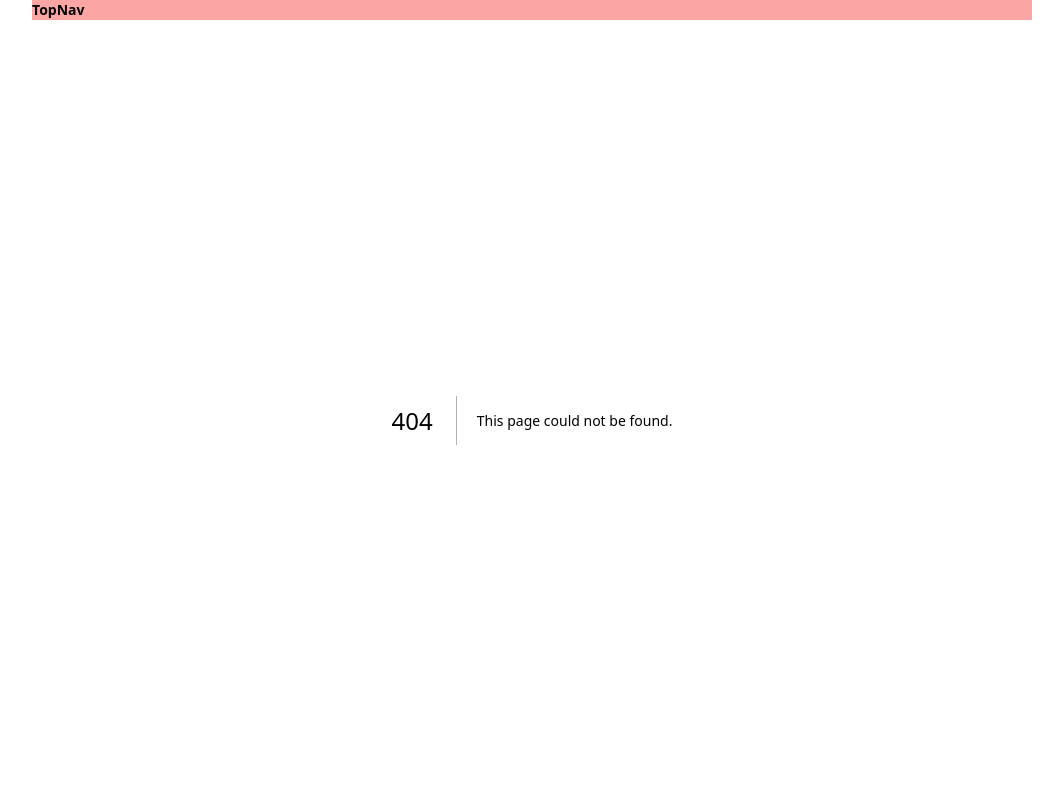
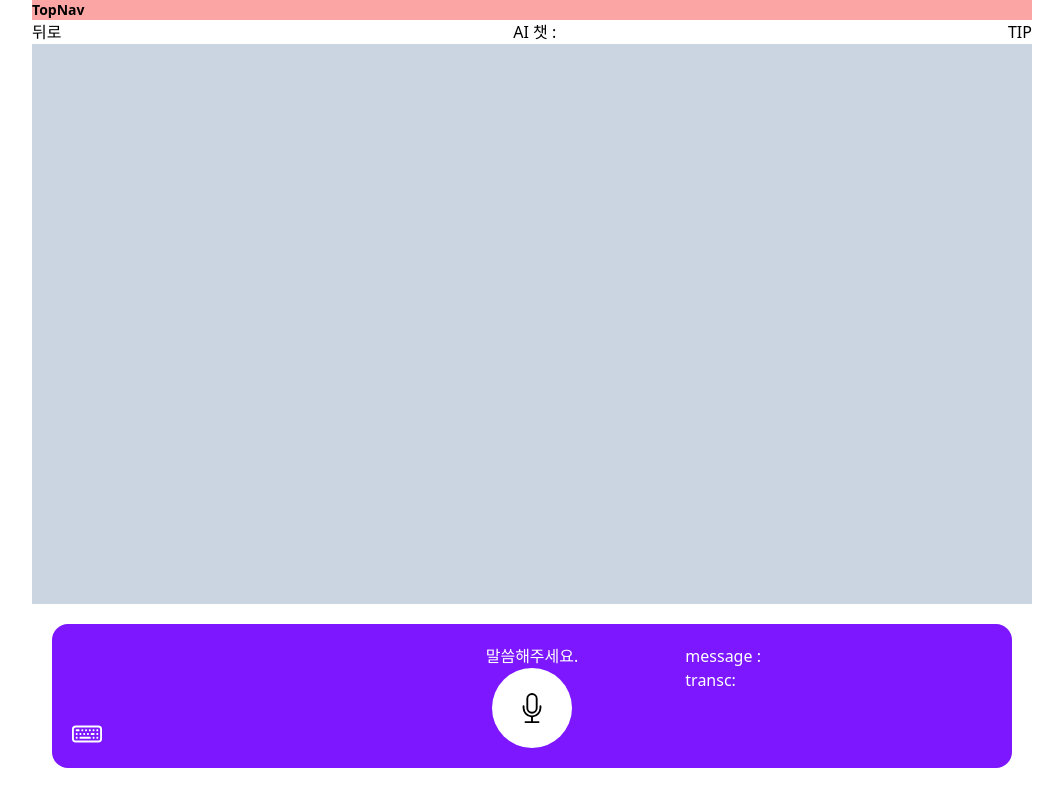
Before and after one commit to PROJECT-OPENER/Opener, a Next.js app in the folder front/: page /aiChat/1 in a window 1280 px wide. Before the commit this address had no page. Shown: the top 806 px of the page, without its empty margins (108-1171 px from the left). Built offline with nearby package versions, Linux system fonts and the light colour scheme.

Commit message:
S08P31C104-298 feat : 채팅 레이아웃, stt시작

```diff
--- a/front/package.json
+++ b/front/package.json
@@ -12,6 +12,7 @@
     "@types/node": "18.15.12",
     "@types/react": "18.0.37",
     "@types/react-dom": "18.0.11",
+    "@types/react-speech-recognition": "^3.9.2",
     "autoprefixer": "10.4.14",
     "babel-plugin-macros": "^3.1.0",
     "eslint-config-next": "13.3.0",
@@ -22,6 +23,7 @@
     "react-dom": "18.2.0",
     "react-icons": "^4.8.0",
     "react-youtube": "^10.1.0",
+    "react-speech-recognition": "^3.10.0",
     "tailwindcss": "3.3.1",
     "typescript": "5.0.4"
   },
--- /dev/null
+++ b/front/src/app/(chat)/aiChat/[slug]/components/AiChatComp.module.css
@@ -0,0 +1,7 @@
+.ai {
+  @apply bg-slate-400 rounded p-5 mr-10
+}
+
+.user {
+  @apply bg-brandY rounded p-5 ml-10 my-3
+}
--- /dev/null
+++ b/front/src/app/(chat)/aiChat/[slug]/components/AiChatComp.tsx
@@ -0,0 +1,58 @@
+'use client';
+import React, { useEffect, useRef, useState } from 'react';
+import styles from './AiChatComp.module.css';
+import AiChatSend from './AiChatSend';
+
+interface Message {
+  text: string;
+  sender: 'user' | 'ai';
+}
+
+const AiChatComp = () => {
+  const chatWindowRef = useRef<HTMLDivElement>(null);
+  const [messages, setMessages] = useState<Message[]>([]);
+
+  useEffect(() => {
+    // 스크롤이 최하단으로 자동으로 이동되도록 chatWindowRef의 scrollTop 속성을 최대값으로 설정합니다.
+    if (chatWindowRef.current) {
+      chatWindowRef.current.scrollTop = chatWindowRef.current.scrollHeight;
+    }
+  }, [messages]);
+
+  const handleSendMessage = (message: string) => {
+    setMessages((prevState) => [
+      ...prevState,
+      { text: message, sender: 'user' },
+    ]);
+  };
+  const handleReceiveMessage = (message: string) => {
+    setMessages((prevState) => [...prevState, { text: message, sender: 'ai' }]);
+  };
+  return (
+    <div className="h-full">
+      <div
+        ref={chatWindowRef}
+        className="min-h-[70vh] max-h-[70vh] bg-slate-300 overflow-y-scroll"
+      >
+        {messages.map((message, index) => (
+          <div
+            key={index}
+            className={message.sender === 'user' ? 'text-right' : ''}
+          >
+            <div
+              className={message.sender === 'user' ? styles.user : styles.ai}
+            >
+              {message.text}
+            </div>
+          </div>
+        ))}
+      </div>
+      <AiChatSend
+        onSendMessage={handleSendMessage}
+        onReceiveMessage={handleReceiveMessage}
+      />
+    </div>
+  );
+};
+
+export default AiChatComp;
--- /dev/null
+++ b/front/src/app/(chat)/aiChat/[slug]/components/AiChatNav.tsx
@@ -0,0 +1,18 @@
+'use client';
+import { useSearchParams } from 'next/navigation';
+import React from 'react';
+
+const AiChatNav = () => {
+  const searchParams = useSearchParams();
+  const search = searchParams.get('sub');
+  console.log(search);
+  return (
+    <div className="flex justify-between">
+      <div>뒤로</div>
+      <div>AI 챗 : {search}</div>
+      <div>TIP</div>
+    </div>
+  );
+};
+
+export default AiChatNav;
--- /dev/null
+++ b/front/src/app/(chat)/aiChat/[slug]/components/AiChatSend.tsx
@@ -0,0 +1,130 @@
+'use client';
+import React, { useState } from 'react';
+import { BsArrowUp, BsKeyboard, BsMic } from 'react-icons/bs';
+import 'regenerator-runtime';
+import SpeechRecognition, {
+  useSpeechRecognition,
+} from 'react-speech-recognition';
+
+type SendMessageFunction = (message: string) => void;
+type onReceiveMessage = (message: string) => void;
+
+interface AiChatSendProps {
+  onSendMessage: SendMessageFunction;
+  onReceiveMessage: onReceiveMessage;
+}
+
+class ChatGPT {
+  getRandomAnswer() {
+    const answers = [
+      "I'm sorry, but I don't think I can make it to the meeting tomorrow.",
+      "Could you please repeat that? I didn't quite catch what you said.",
+      "That's a great idea! Let's definitely look into it further.",
+      "I'm really looking forward to the concert this weekend.",
+      "I'm afraid I won't be able to make it to your party next week.",
+      "It's been a pleasure working with you on this project.",
+      'Do you mind if we reschedule our call for later this week?',
+      "I completely understand where you're coming from on this issue.",
+      "I'm excited to see what new opportunities this job will bring.",
+      'Can you give me a few more details about the proposal before I make a decision?',
+    ];
+    const randomIndex = Math.floor(Math.random() * answers.length);
+    return answers[randomIndex];
+  }
+}
+
+const AiChatSend = ({ onSendMessage, onReceiveMessage }: AiChatSendProps) => {
+  const chatGPT = new ChatGPT();
+  const [message, setMessage] = useState('');
+  const [isChat, setisChat] = useState(true);
+  const [isMic, setisMic] = useState(false);
+
+  const { transcript, listening, resetTranscript } = useSpeechRecognition();
+
+  const handleMic = async () => {
+    setisMic(!isMic);
+    if (!listening) {
+      SpeechRecognition.startListening({ language: 'en-US' });
+    } else {
+      await setMessage(transcript);
+      await sendMessage();
+      await resetTranscript();
+      SpeechRecognition.stopListening();
+    }
+  };
+
+  const handleKeyboard = () => {
+    console.log('qwdqw');
+    setisChat(!isChat);
+  };
+
+  const handleKeyDown = (event: { key: string }) => {
+    if (event.key === 'Enter') {
+      sendMessage();
+    }
+  };
+
+  const sendMessage = async () => {
+    console.log(message);
+    if (message.trim()) {
+      await onSendMessage(message);
+      await setMessage('');
+      // ChatGPT API를 호출하여 답변을 받아오는 로직 추가
+      // 우선 더미 데이터로 대체
+      const answer = await chatGPT.getRandomAnswer();
+      setTimeout(() => {
+        onReceiveMessage(answer);
+      }, 1000);
+    }
+  };
+  return (
+    <>
+      {!isChat && (
+        <div className="flex flex-row items-center p-2">
+          <input
+            type="text"
+            placeholder="메시지를 입력하세요."
+            className="flex-1 mr-2 px-4 py-2 rounded-lg border-2 border-gray-400 focus:outline-none focus:border-brandY"
+            value={message}
+            onChange={(event) => setMessage(event.target.value)}
+            onKeyDown={handleKeyDown}
+          />
+          <button
+            type="button"
+            className={` bg-brandY hover:bg-brandG text-white font-bold py-2 px-4 rounded`}
+            onClick={sendMessage}
+          >
+            전송
+          </button>
+        </div>
+      )}
+      <div className="bg-brandP rounded-2xl m-5 p-5 text-white grid grid-cols-3">
+        <button
+          type="button"
+          className="flex flex-col justify-end text-3xl"
+          onClick={handleKeyboard}
+        >
+          <BsKeyboard />
+        </button>
+        <div className="flex flex-col justify-center items-center">
+          <div>{isMic ? '듣고있어요' : '말씀해주세요.'}</div>
+          <button
+            className="rounded-full bg-white p-1 text-3xl text-black w-20 h-20 flex justify-center items-center"
+            onClick={handleMic}
+          >
+            {isMic ? <BsArrowUp /> : <BsMic />}
+            {/* <BsMic />
+            <BsArrowUp /> */}
+          </button>
+          <p>{transcript}</p>
+        </div>
+        <div>
+          <p>message : {message}</p>
+          <p>transc: {transcript}</p>
+        </div>
+      </div>
+    </>
+  );
+};
+
+export default AiChatSend;
--- /dev/null
+++ b/front/src/app/(chat)/aiChat/[slug]/page.tsx
@@ -0,0 +1,18 @@
+import AiChatComp from './components/AiChatComp';
+import AiChatNav from './components/AiChatNav';
+
+type Props = {
+  params: {
+    slug: string;
+  };
+};
+const page = ({ params }: Props) => {
+  return (
+    <div>
+      <AiChatNav />
+      <AiChatComp />
+    </div>
+  );
+};
+
+export default page;
--- a/front/src/app/(chat)/aiChat/components/ChoiceBox.tsx
+++ b/front/src/app/(chat)/aiChat/components/ChoiceBox.tsx
@@ -1,17 +1,61 @@
 'use client';
-import React from 'react';
+import React, { useCallback, useEffect, useState } from 'react';
 import { interest } from '@/app/util/Interest';
+import Button from '@/app/components/Button';
+import { useRouter, useSearchParams } from 'next/navigation';
 
 const ChoiceBox = () => {
+  const [activeIndex, setActiveIndex] = useState<number | null>(null);
+  const searchParams = useSearchParams();
+  const router = useRouter();
+
+  const createQueryString = useCallback(
+    (name: string, value: string) => {
+      const params = new URLSearchParams(searchParams);
+      params.set(name, value);
+
+      return params.toString();
+    },
+    [searchParams],
+  );
+
+  useEffect(() => {
+    setActiveIndex(null);
+  }, []);
+
+  const handleClick = () => {
+    if (activeIndex === null) {
+      alert('주제를 선택해주세요.');
+    } else {
+      router.push(
+        '/aiChat/room' +
+          '?' +
+          createQueryString('sub', `${interest[activeIndex]}`),
+      );
+    }
+  };
+
   return (
-    <div className="flex justify-around items-center">
+    <div className="w-full flex flex-wrap justify-center items-center">
       {interest.map((v, i) => {
         return (
-          <div key={i} className="flex flex-col justify-center items-center">
+          <div
+            key={i}
+            className={`m-5 h-[150px] w-[150px] rounded-xl flex justify-center items-center shadow-xl ${
+              activeIndex === i ? 'bg-brandP text-white' : 'bg-white'
+            }`}
+            onClick={() => setActiveIndex(i)}
+          >
             <span>{v}</span>
           </div>
         );
       })}
+      <Button
+        type="button"
+        text="시작하기"
+        className="fixed bottom-24 bg-brandP w-96 text-white rounded-xl shadow-xl py-3"
+        onClick={handleClick}
+      />
     </div>
   );
 };
--- a/front/src/app/(chat)/aiChat/page.tsx
+++ b/front/src/app/(chat)/aiChat/page.tsx
@@ -3,11 +3,11 @@ import ChoiceBox from './components/ChoiceBox';
 
 const page = () => {
   return (
-    <div>
-      <h1>대화 주제 선택</h1>
-      <div>
-        <h3>AI와 대화할 주제를 선택해주세요.</h3>
-        <h3>주제와 관련된 질문이 주어집니다.</h3>
+    <div className="mt-10">
+      <h1 className="text-2xl text-center font-bold">대화 주제 선택</h1>
+      <div className="text-center my-5 font-bold">
+        <div>AI와 대화할 주제를 선택해주세요.</div>
+        <div>주제와 관련된 질문이 주어집니다.</div>
       </div>
       <ChoiceBox />
     </div>
--- a/front/src/app/components/BottomNav.tsx
+++ b/front/src/app/components/BottomNav.tsx
@@ -1,11 +1,31 @@
 'use client';
-import { useRouter } from 'next/navigation';
+import { usePathname, useRouter } from 'next/navigation';
 import Button from './Button';
 import styles from './styles/BottomNav.module.css';
 import { mobileBottomRoutes } from '../util/route';
+import { bottomNavBackward, bottomNavNone } from '../util/navControl';
 
 const BottomNav = () => {
   const router = useRouter();
+  const pathname = usePathname();
+  console.log(pathname);
+  if (bottomNavNone.includes(pathname)) return null;
+  if (bottomNavBackward.includes(pathname)) {
+    return (
+      <div className={styles.mobile}>
+        <div>
+          <Button
+            type="button"
+            className="mobile-button"
+            text="<"
+            onClick={() => {
+              router.back();
+            }}
+          />
+        </div>
+      </div>
+    );
+  }
   return (
     <div className={styles.mobile}>
       <div className="flex justify-around">
--- /dev/null
+++ b/front/src/app/types/user.ts
@@ -0,0 +1,10 @@
+// 예시 용도
+export interface user {
+  name: string;
+  nickname: string;
+  email: string;
+  password: string;
+  confirmPassword?: string;
+  phone: string;
+  birth: string; // Use string instead of Date to avoid validation errors
+}
--- /dev/null
+++ b/front/src/app/util/navControl.ts
@@ -0,0 +1,4 @@
+const bottomNavBackward = ['/aiChat'];
+const bottomNavNone = ['/aiChat/room', '/login'];
+
+export { bottomNavBackward, bottomNavNone };
--- a/front/tailwind.config.js
+++ b/front/tailwind.config.js
@@ -12,6 +12,10 @@ module.exports = {
         'gradient-conic':
           'conic-gradient(from 180deg at 50% 50%, var(--tw-gradient-stops))',
       },
+      colors: {
+        brandP: '#7D17FF',
+        brandY: '#FFD600',
+      },
     },
   },
   plugins: [],
```
Also changed, not shown: 1 other file (tests, documents, lock files or other folders).
